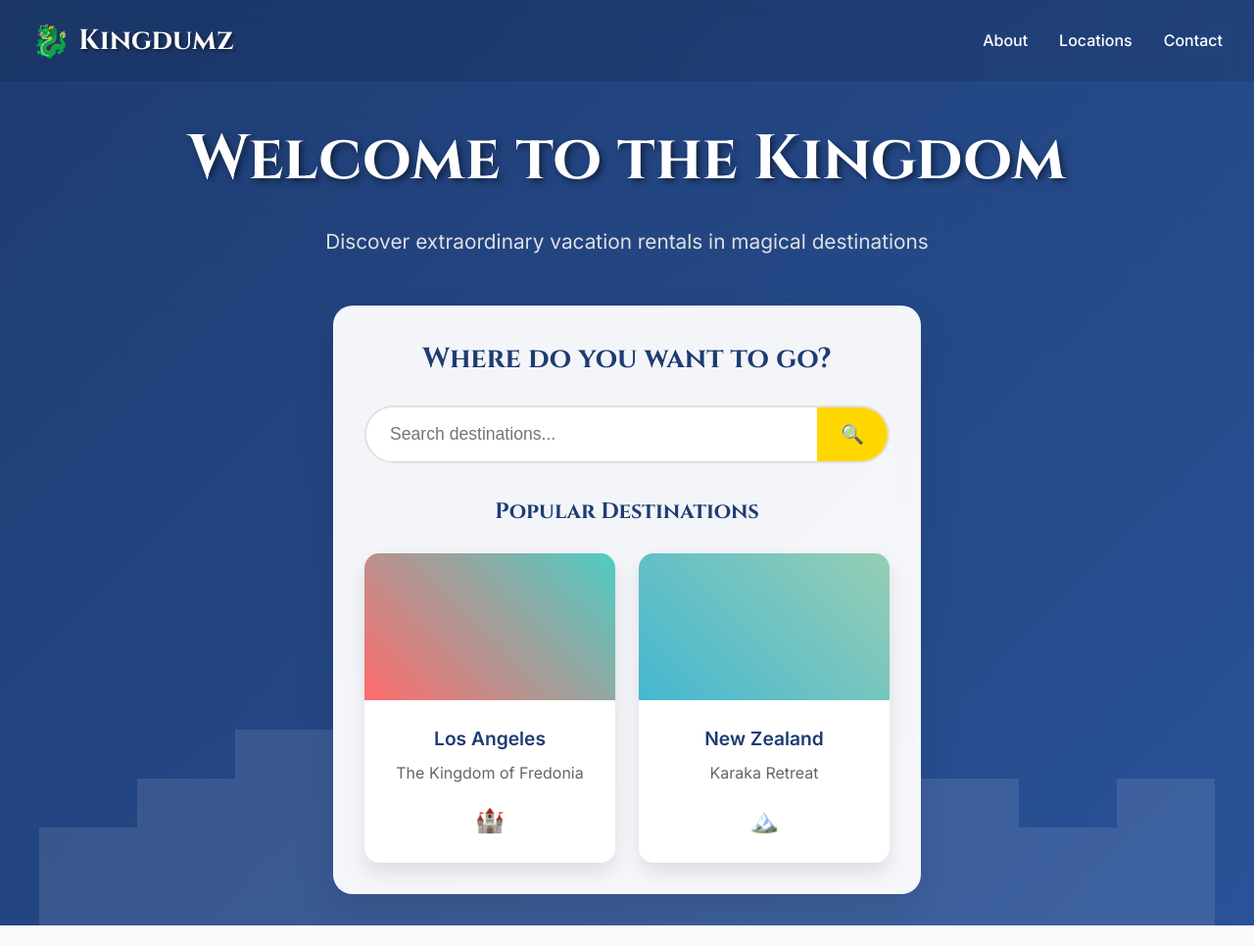
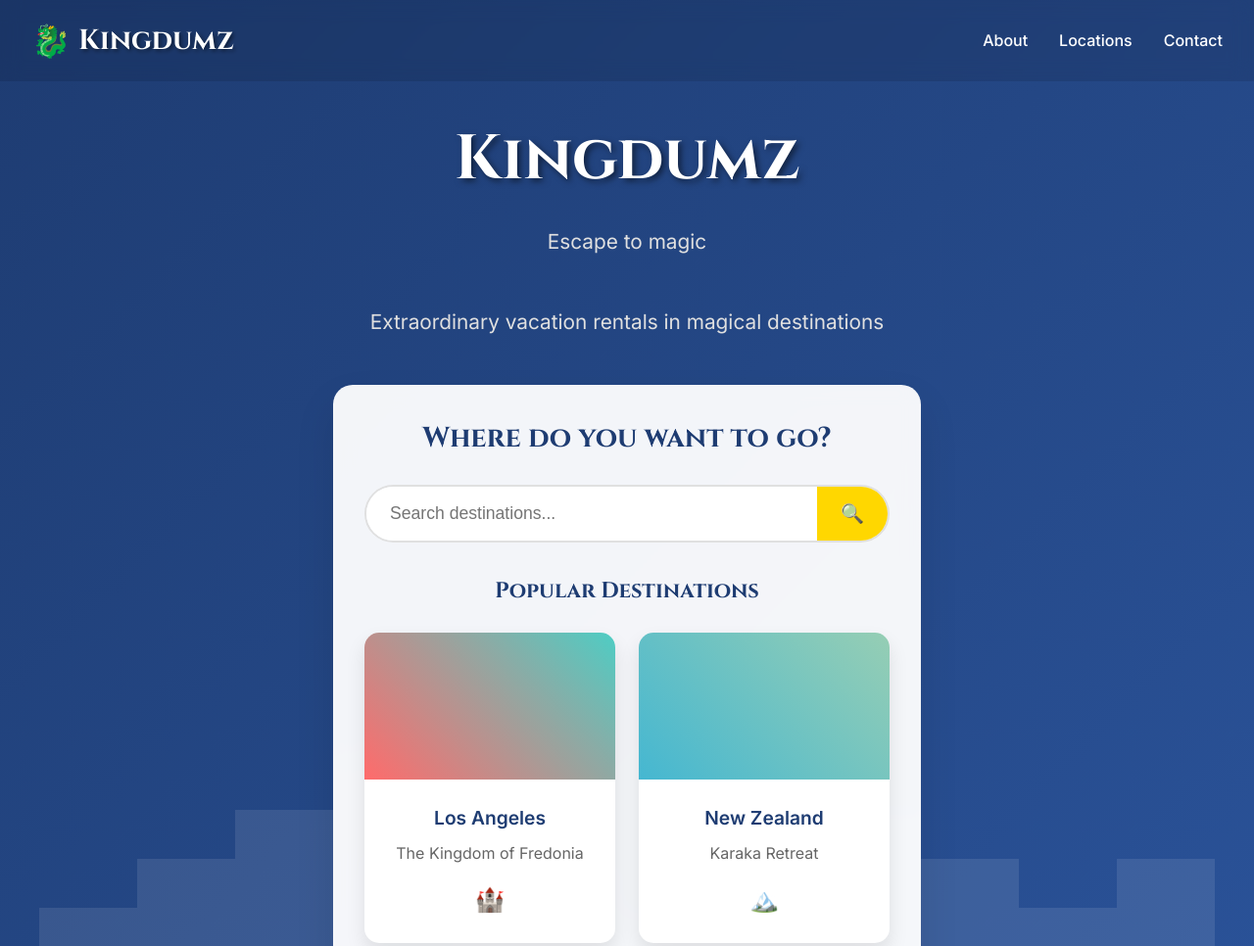
Before and after one commit to archylon/kingdumz, a plain HTML site: page index.html in a window 1280 px wide. Shown: the top 966 px of the page at 98% size. Drawn offline with Linux system fonts and the light colour scheme.

Commit message:
update text

```diff
--- a/index.html
+++ b/index.html
@@ -28,8 +28,9 @@
 
         <main class="hero-content">
             <div class="hero-text">
-                <h2>Welcome to the Kingdom</h2>
-                <p>Discover extraordinary vacation rentals in magical destinations</p>
+                <h2>Kingdumz</h2>
+                <p>Escape to magic</p>
+                <p>Extraordinary vacation rentals in magical destinations</p>
             </div>
 
             <div class="search-container">
```
